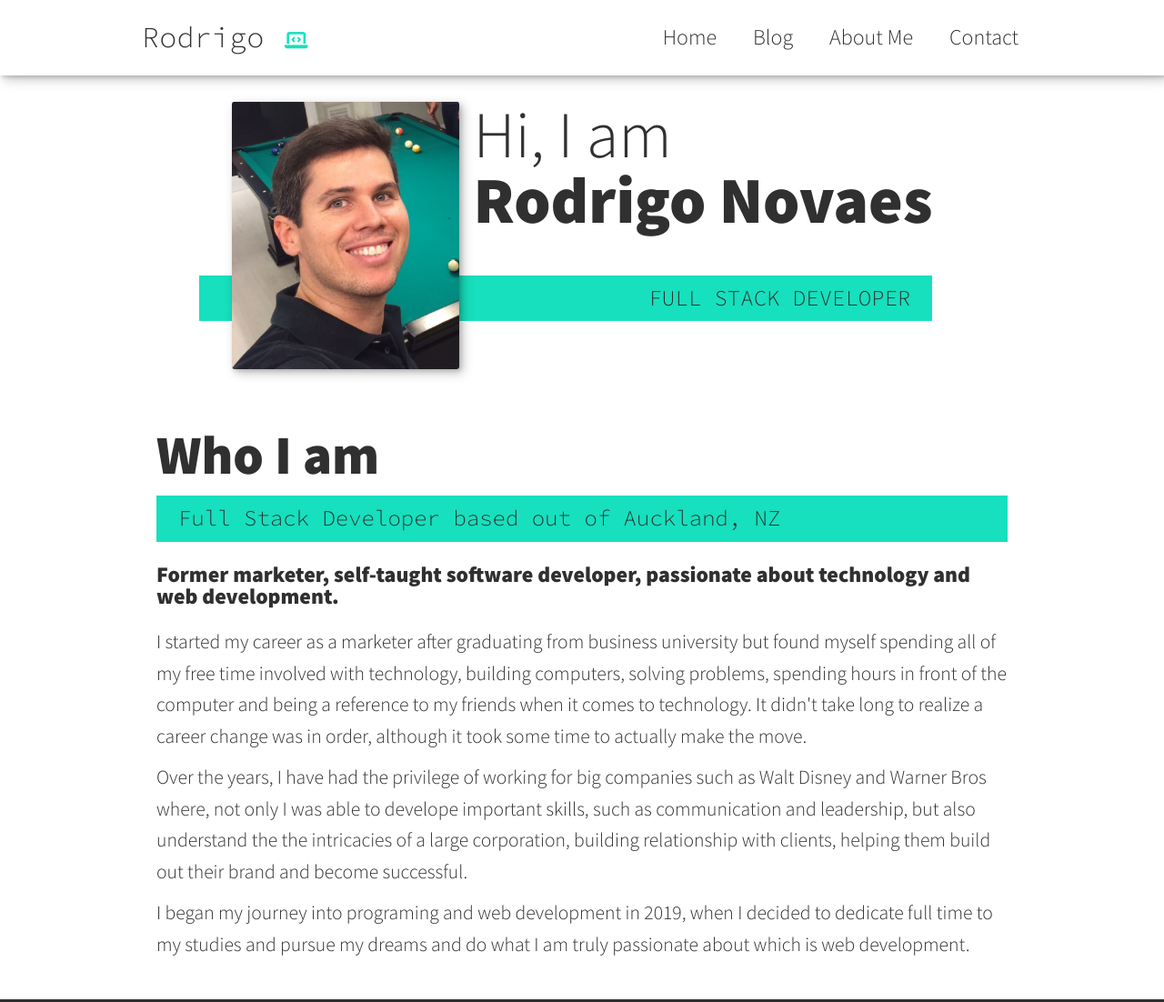
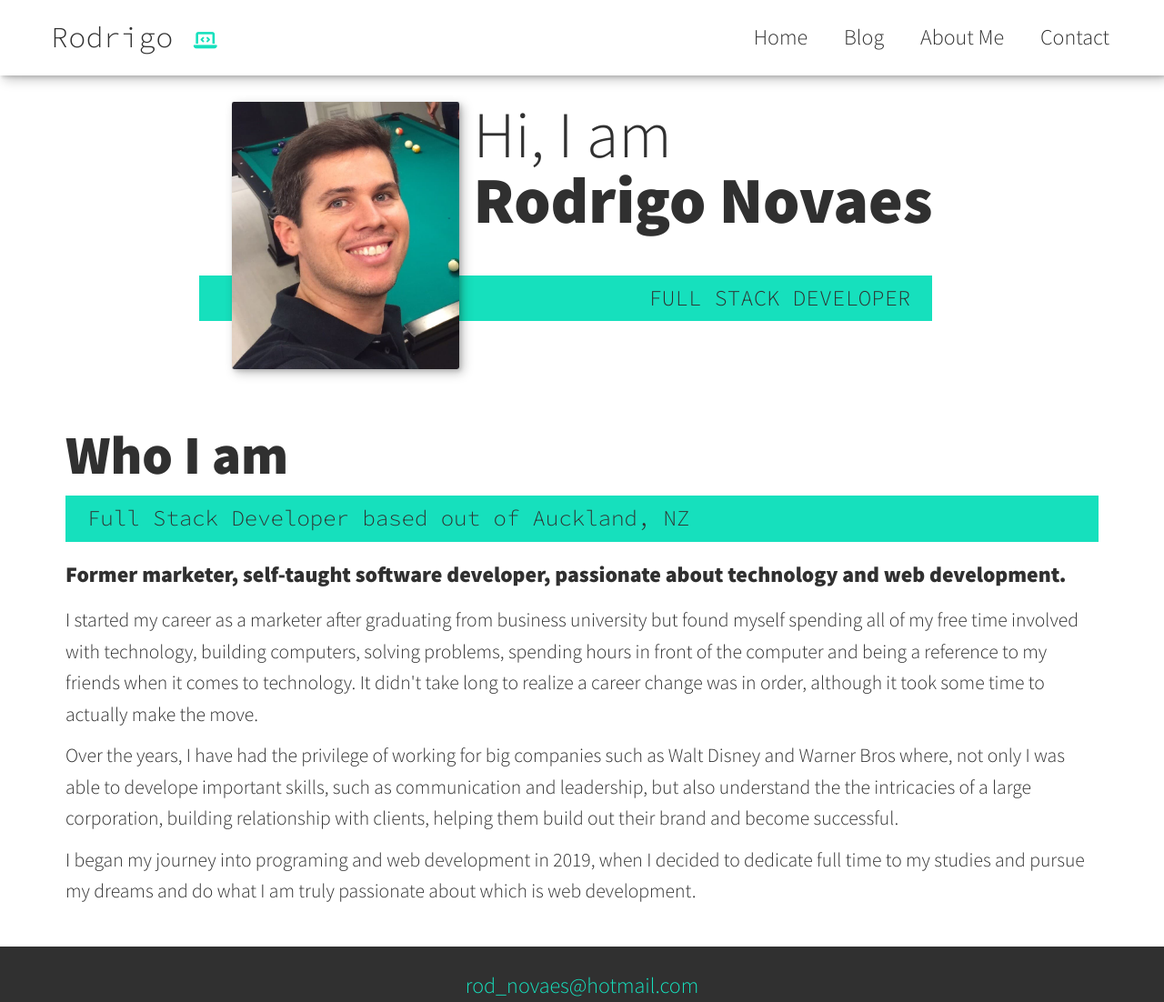
Before and after one commit to RodrigoN01/RodrigoN01.github.io, a plain HTML site: page index.html in a window 1280 px wide. Shown: the top 1102 px of the page at 91% size. Drawn offline with Linux system fonts and the light colour scheme.

Commit message:
fix width of the page

```diff
--- a/styles/main.css
+++ b/styles/main.css
@@ -75,7 +75,7 @@ footer {
 
 section {
   padding: 2em 2em;
-  max-width: 1000px;
+  max-width: 1200px;
   margin: 0 auto;
 }
 
@@ -155,7 +155,7 @@ header {
 
 .header-content {
   margin: auto;
-  max-width: 1000px;
+  max-width: 1200px;
   display: flex;
   justify-content: space-between;
 }
```
